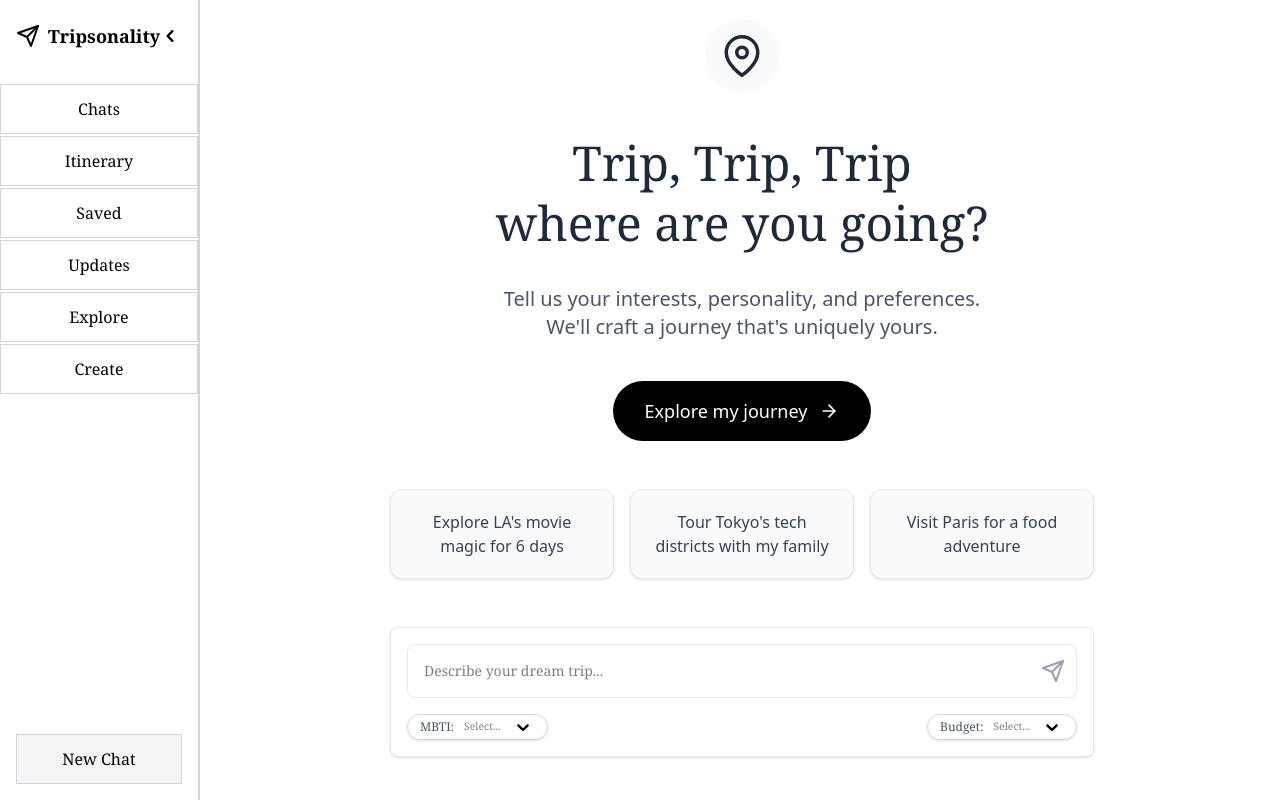
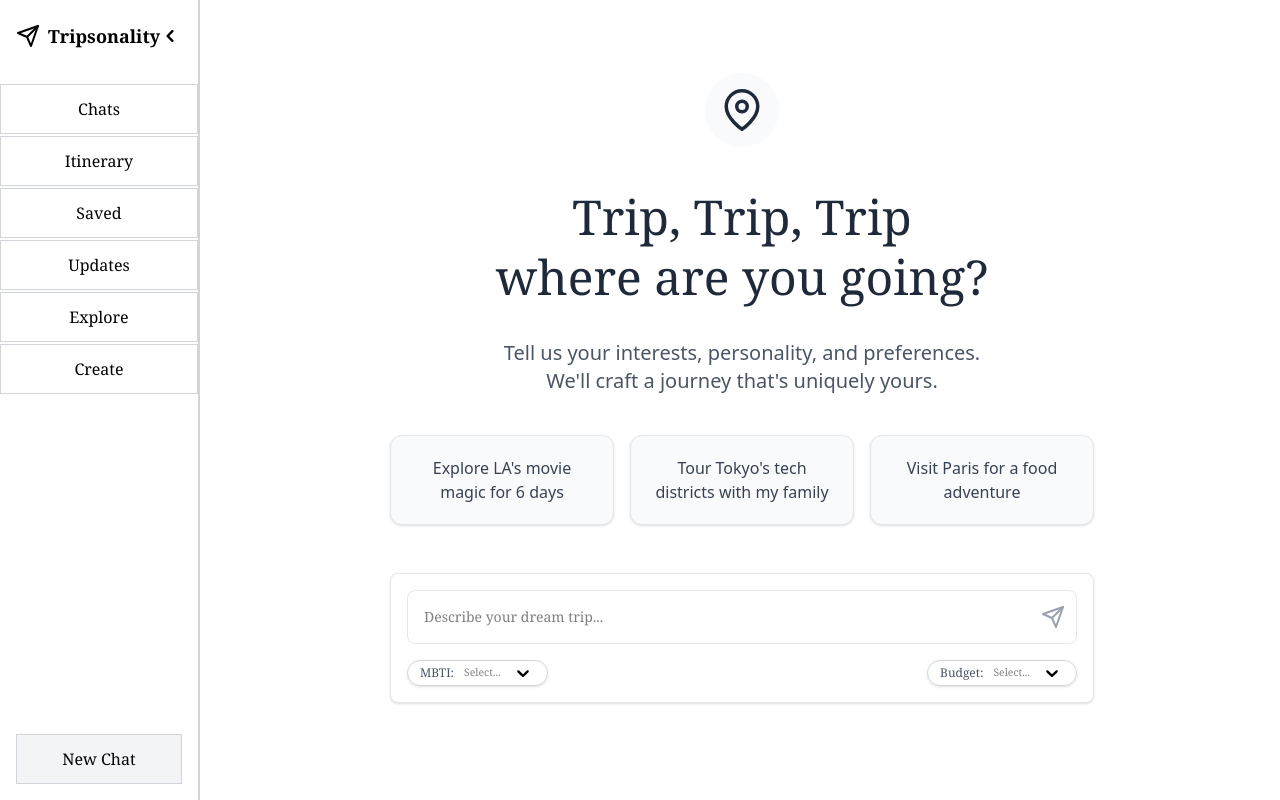
Before and after one commit to vvngu/Trip-sonality, a React (Vite) app in the folder frontend/: page / in a window 1280 px wide. Built offline with nearby package versions, Linux system fonts and the light colour scheme.

Commit message:
fix selection to itinerary

```diff
--- a/frontend/src/App.tsx
+++ b/frontend/src/App.tsx
@@ -250,17 +250,19 @@ export default function App() {
               <div className="flex justify-end p-3 gap-2">
                 <button
                   onClick={handleShareClick}
-                  className="font-georgia px-4 py-2 border border-gray-300 rounded-full flex items-center gap-2 text-gray-500 hover:bg-gray-100 transition"
+                  className="font-georgia p-2 border border-gray-300 rounded-full flex items-center justify-center text-gray-500 hover:bg-gray-100 transition text-xs"
+                  title="Share Itinerary"
                 >
                   {/* @ts-ignore */}
-                  <FiShare2 size={16} />
-                  <span>Share</span>
+                  <FiShare2 size={12} />
                 </button>
 
-                <button className="font-georgia px-4 py-2 border border-gray-300 rounded-full flex items-center gap-2 text-gray-500 hover:bg-gray-100 transition">
+                <button
+                  className="font-georgia p-2 border border-gray-300 rounded-full flex items-center justify-center text-gray-500 hover:bg-gray-100 transition text-xs"
+                  title="Sign In to Your Account"
+                >
                   {/* @ts-ignore */}
-                  <FaSignInAlt size={16} />
-                  <span>Sign In</span>
+                  <FaSignInAlt size={12} />
                 </button>
               </div>
               <div className="border-b border-gray-200 mx-4 mb-1"></div>
--- a/frontend/src/components/WelcomePage.tsx
+++ b/frontend/src/components/WelcomePage.tsx
@@ -75,16 +75,6 @@ const WelcomePage: React.FC<WelcomePageProps> = ({ onStart }) => {
           Tell us your interests, personality, and preferences.
           We'll craft a journey that's uniquely yours.
         </p>
-
-        {/* Get Started Button */}
-        <button
-          onClick={handleSubmit}
-          className="px-8 py-4 bg-black text-white rounded-full font-medium flex items-center justify-center mx-auto
-                    hover:bg-gray-800 transition-colors group text-lg mb-12"
-        >
-          Explore my journey
-          <FiArrowRight size={20} className="ml-3 group-hover:translate-x-1 transition-transform" />
-        </button>
 
         {/* Example Prompts */}
         <div className="grid grid-cols-1 md:grid-cols-3 gap-4 w-full px-8 mb-12">
```
